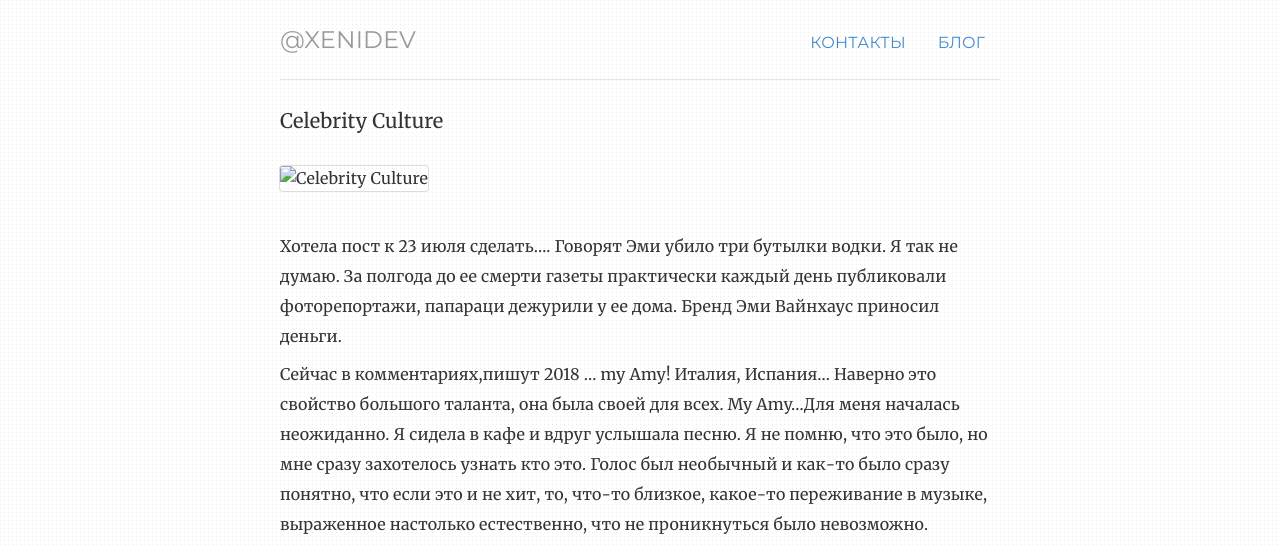
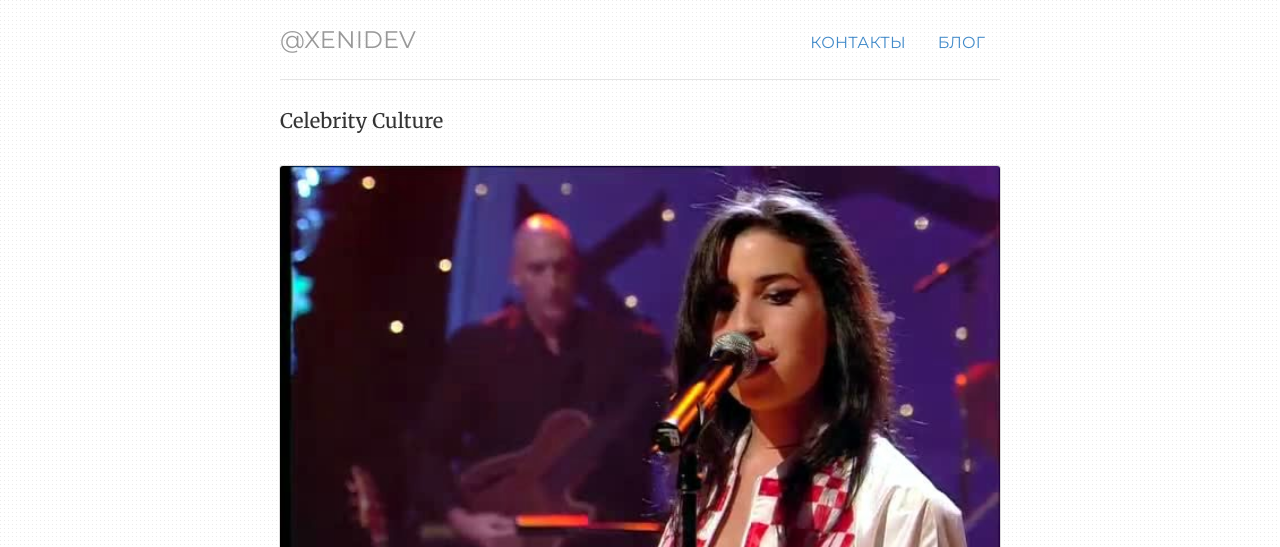
Before and after one commit to ValeraS/xenidev.github.io, a Jekyll site: the page built from _posts/2018-08-08-Celebrity-Culture.md, in a window 1280 px wide. Shown: the top 547 px of the page. Built offline with Jekyll 4.4.1, drawn with Linux system fonts in a browser that asks for light colours; grey boxes are pictures that could not be loaded.

Commit message:
Update 2018-08-08-Celebrity-Culture.md

```diff
--- a/_posts/2018-08-08-Celebrity-Culture.md
+++ b/_posts/2018-08-08-Celebrity-Culture.md
@@ -3,8 +3,8 @@ layout: post
 title: Celebrity Culture
 tags: #myamy
 category:
-thumbnail: "/img/posts/hqdefault.jpg"
-image: "/img/posts/hqdefault.jpg"
+thumbnail: "/img/posts/amy-t.jpg"
+image: "/img/posts/amy.jpg"
 ---
 
 
```
